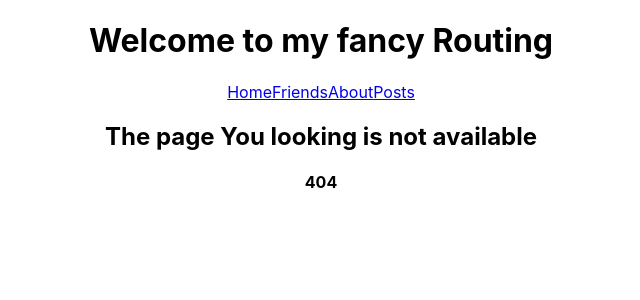
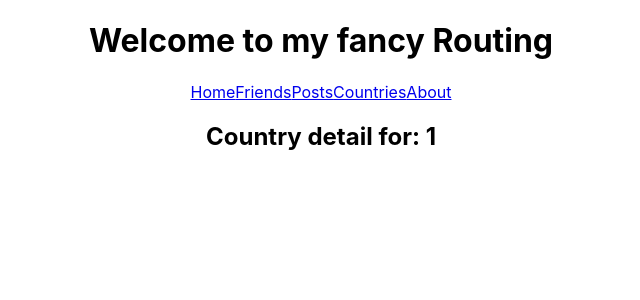
Before and after one commit to rahathossain3/react-router-m52, a React (Create React App) app: page /country/1 in a window 1280 px wide. Before the commit this address had no page. Shown: the top 300 px of the page, without its empty margins (319-959 px from the left). Built offline with nearby package versions, Linux system fonts and the light colour scheme.

Commit message:
countries detils add

```diff
--- a/src/App.js
+++ b/src/App.js
@@ -1,6 +1,8 @@
 import { Route, Routes } from 'react-router-dom';
 import './App.css';
 import About from './components/About/About';
+import Countries from './components/Countries/Countries';
+import CountryDetail from './components/CountryDetail/CountryDetail';
 import FriendDetail from './components/CustomLink/FriendDetail/FriendDetail';
 import Friends from './components/Friends/Friends';
 import Header from './components/Header/Header';
@@ -31,6 +33,8 @@ function App() {
           <Route path=':postId' element={<PostDetail></PostDetail>}></Route>
         </Route>
 
+        <Route path='/countries' element={<Countries></Countries>}></Route>
+        <Route path='/country/:countryName' element={<CountryDetail></CountryDetail>}></Route>
 
         <Route path='/about' element={<About />}></Route>
 
--- /dev/null
+++ b/src/components/Countries/Countries.js
@@ -0,0 +1,34 @@
+import React, { useEffect, useState } from 'react';
+import { Link } from 'react-router-dom';
+
+const Countries = () => {
+
+    const [countries, setCountries] = useState([]);
+
+    useEffect(() => {
+        fetch('https://restcountries.com/v3.1/all')
+            .then(res => res.json())
+            .then(data => setCountries(data));
+
+    }, [])
+
+    return (
+        <div>
+            <h3>Welcome to my world</h3>
+            <ul>
+                {
+
+                    countries.map(country => < li >
+                        {/* {country.name.common} */}
+                        <Link to={`/country/${country.name.common}`}>
+                            {country.name.common}
+                        </Link>
+
+                    </li>)
+                }
+            </ul >
+        </div >
+    );
+};
+
+export default Countries;
--- /dev/null
+++ b/src/components/CountryDetail/CountryDetail.js
@@ -0,0 +1,13 @@
+import React from 'react';
+import { useParams } from 'react-router-dom';
+
+const CountryDetail = () => {
+    const { countryName } = useParams();
+    return (
+        <div>
+            <h2>Country detail for: {countryName} </h2>
+        </div>
+    );
+};
+
+export default CountryDetail;
--- a/src/components/Header/Header.js
+++ b/src/components/Header/Header.js
@@ -9,8 +9,10 @@ const Header = () => {
             <nav>
                 <Link to="/">Home</Link>
                 <Link to="/friends">Friends</Link>
+                <Link to="/posts">Posts</Link>
+                <Link to="/countries">Countries</Link>
                 <Link to="/about">About</Link>
-                <Link to="/posts">Posts</Link>
+
 
                 {/* <CustomLink to="/"> Home</CustomLink>
                 <CustomLink to="/friends">Friends</CustomLink>
```
